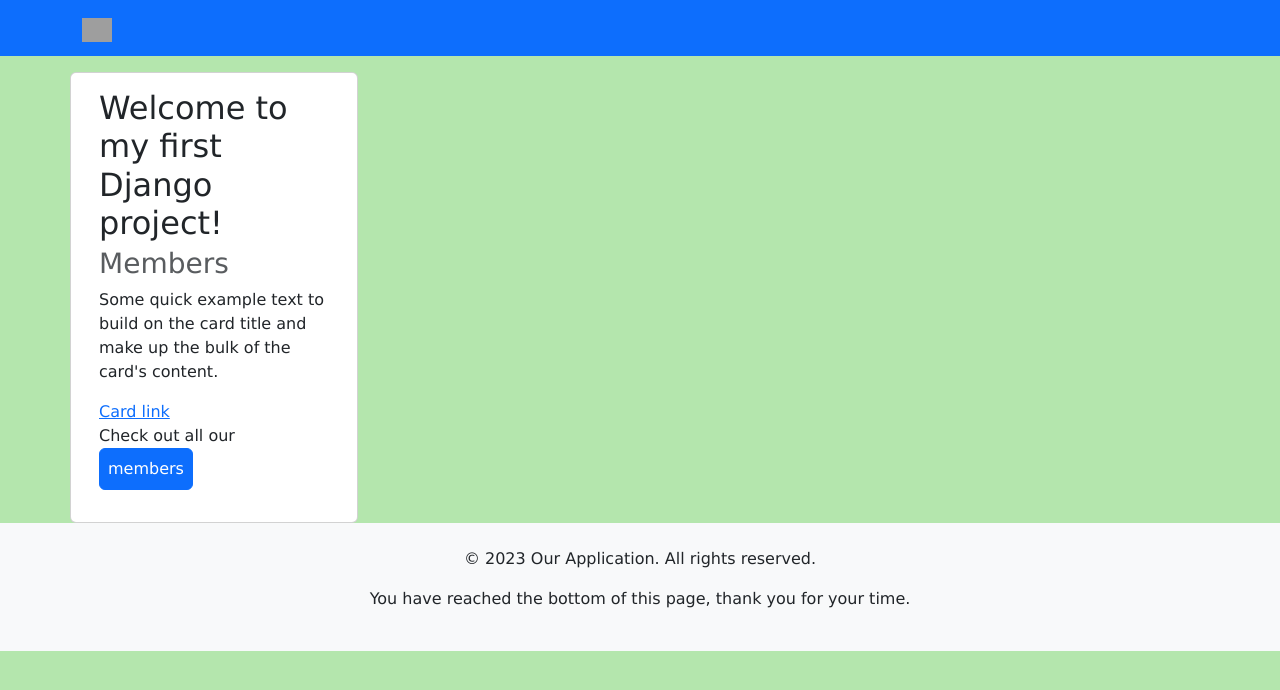
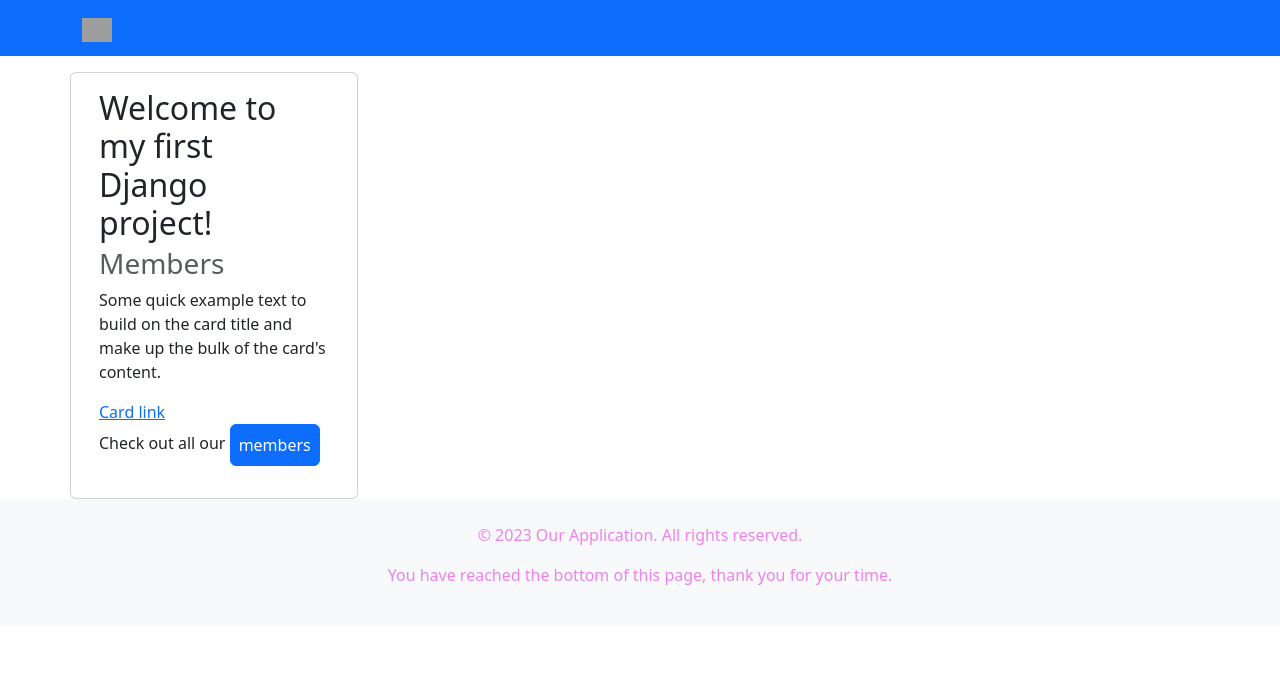
Before and after one commit to LionelEKOM/Blog, a Django app: page / in a window 1280 px wide. Shown: the top 690 px of the page. Run offline with Django 4.2, Linux system fonts and the light colour scheme; grey boxes are pictures that could not be loaded.

Commit message:
Django Ajouter un fichier CSS global

```diff
--- a/members/static/myfirst.css
+++ /dev/null
@@ -1,4 +0,0 @@
-body {
-    background-color: rgb(180, 230, 173);
-    font-family: verdana;
-}
--- a/members/templates/index.html
+++ b/members/templates/index.html
@@ -6,7 +6,7 @@
   <meta name="viewport" content="width=device-width, initial-scale=1.0">
   <title>Document</title>
   <!-- fichier CSS -->
-  <link rel="stylesheet" href="{% static 'myfirst.css' %}">
+  <link rel="stylesheet" href="{% static 'myglobal.css' %}">
 </head>
 <body>
   {% for x in fruits %}
--- a/members/templates/master.html
+++ b/members/templates/master.html
@@ -11,7 +11,7 @@
       integrity="sha384-QWTKZyjpPEjISv5WaRU9OFeRpok6YctnYmDr5pNlyT2bRjXh0JMhjY6hW+ALEwIH"
       crossorigin="anonymous"
     />
-    <link rel="stylesheet" href="{% static 'myfirst.css' %}">
+    <link rel="stylesheet" href="{% static 'myglobal.css' %}">
   </head>
   <body>
      <nav class="navbar bg-body-primary bg-primary">
--- /dev/null
+++ b/mystaticfiles/myglobal.css
@@ -0,0 +1,3 @@
+body {
+      color: violet;
+}
--- /dev/null
+++ b/productionfiles/myglobal.css
@@ -0,0 +1,3 @@
+body {
+      color: violet;
+}
```
Also changed, not shown: Blog/settings.py (+6 -1 lines).
